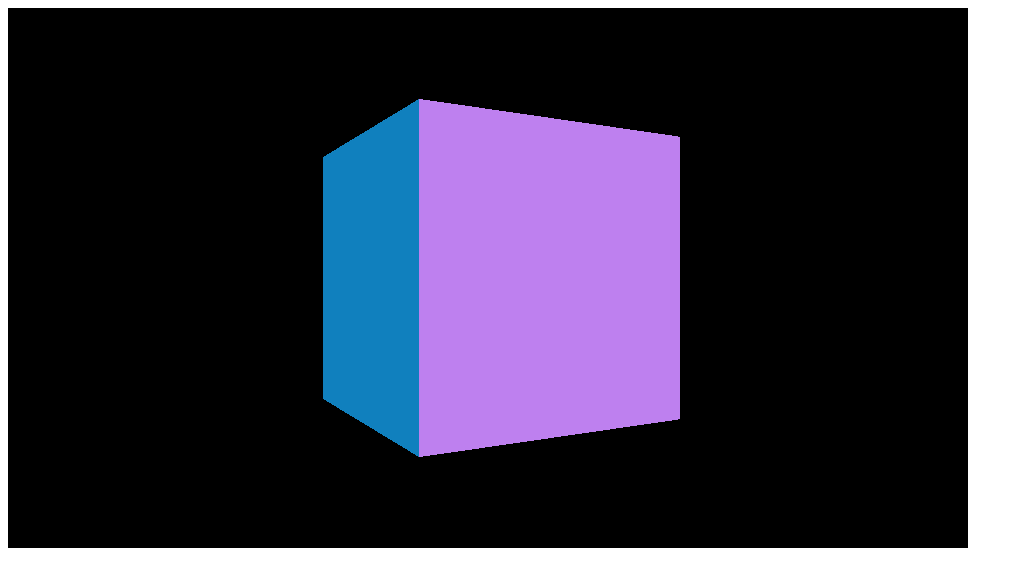
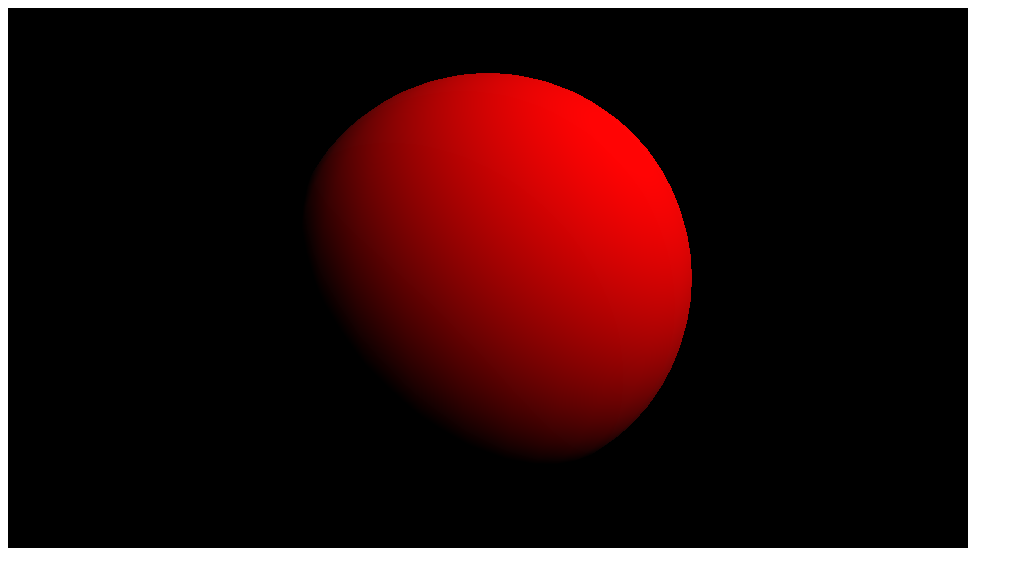
Before and after one commit to SitrusMint/Introduction, a plain HTML site: page first.html in a window 1280 px wide. Shown: the whole page, without its empty margins (0-1023 px from the left). Drawn offline with nearby package versions, Linux system fonts and the light colour scheme; animation ran at ten frames a second.

Commit message:
球体の映し出し

```diff
--- a/first.html
+++ b/first.html
@@ -49,3 +49,61 @@
   <canvas id="myCanvas"></canvas>
 </body>
 </html>
+
+<html>
+  <head>
+    <meta charset="utf-8" />
+    <script src="https://cdnjs.cloudflare.com/ajax/libs/three.js/110/three.min.js"></script>
+    <script>
+      // ページの読み込みを待つ
+      window.addEventListener('load', init);
+
+      function init() {
+        // サイズを指定
+        const width = 960;
+        const height = 540;
+
+        // レンダラーを作成
+        const renderer = new THREE.WebGLRenderer({
+          canvas: document.querySelector('#myCanvas')
+        });
+        renderer.setSize(width, height);
+
+        // シーンを作成
+        const scene = new THREE.Scene();
+
+        // カメラを作成
+        const camera = new THREE.PerspectiveCamera(45, width / height);
+        camera.position.set(0, 0, +1000);
+
+        // 球体を作成
+        const geometry = new THREE.SphereGeometry(300, 30, 30);
+        // マテリアルを作成
+        const material = new THREE.MeshStandardMaterial({ color: 0xff0000 });
+        // メッシュを作成
+        const mesh = new THREE.Mesh(geometry, material);
+        // 3D空間にメッシュを追加
+        scene.add(mesh);
+
+        // 平行光源
+        const directionalLight = new THREE.DirectionalLight(0xffffff);
+        directionalLight.position.set(1, 1, 1);
+        // シーンに追加
+        scene.add(directionalLight);
+
+        tick();
+
+        // 毎フレーム時に実行されるループイベントです
+        function tick() {
+          // レンダリング
+          renderer.render(scene, camera);
+
+          requestAnimationFrame(tick);
+        }
+      }
+    </script>
+  </head>
+  <body>
+    <canvas id="myCanvas"></canvas>
+  </body>
+</html>
```
